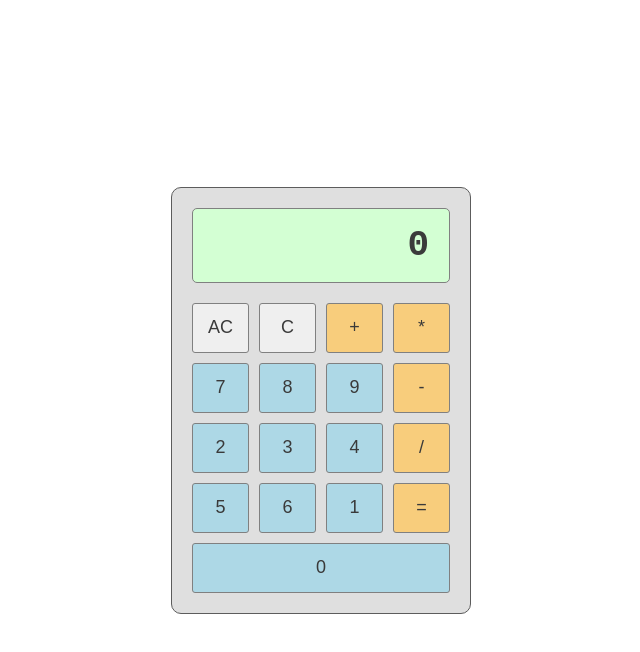
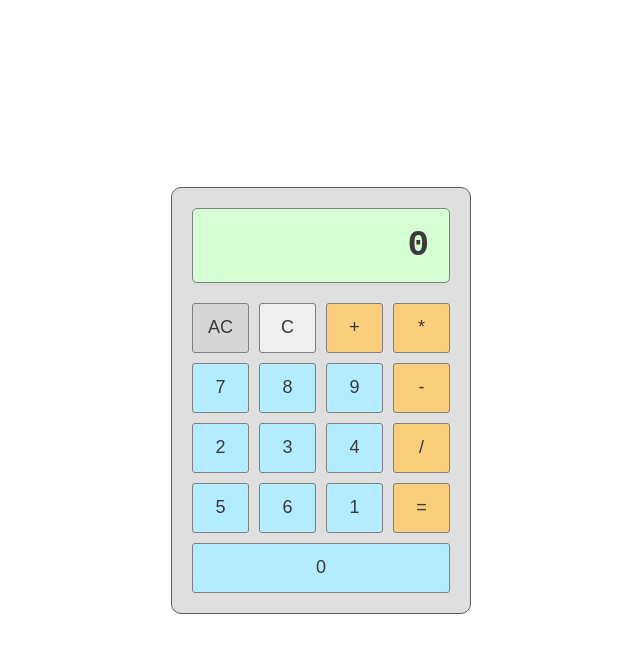
Before and after one commit to sixtynine696969/calculator, a plain HTML site: page index.html in a window 1280 px wide. In both pictures the pointer is over the button "AC". Shown: the whole page, without its empty margins (319-959 px from the left). Drawn offline with Linux system fonts and the light colour scheme.

Commit message:
Add some styling for :hover

```diff
--- a/style.css
+++ b/style.css
@@ -52,9 +52,8 @@ button {
     border: 1px solid gray;
     border-radius: 3px;
 }
-
 .number {
-    background-color: lightblue;
+    background-color: rgb(180, 236, 255);
     border: 1px solid gray;
     border-radius: 3px;
 }
@@ -62,3 +61,15 @@ button {
 .operator, .equal {
     background-color: rgb(248, 205, 124);
 }
+
+button:hover {
+    background-color: rgb(214, 214, 214);
+}
+
+.number:hover {
+    background-color: rgb(126, 223, 255);
+}
+
+.operator:hover, .equal:hover {
+    background-color: rgb(255, 188, 64);
+}
```
